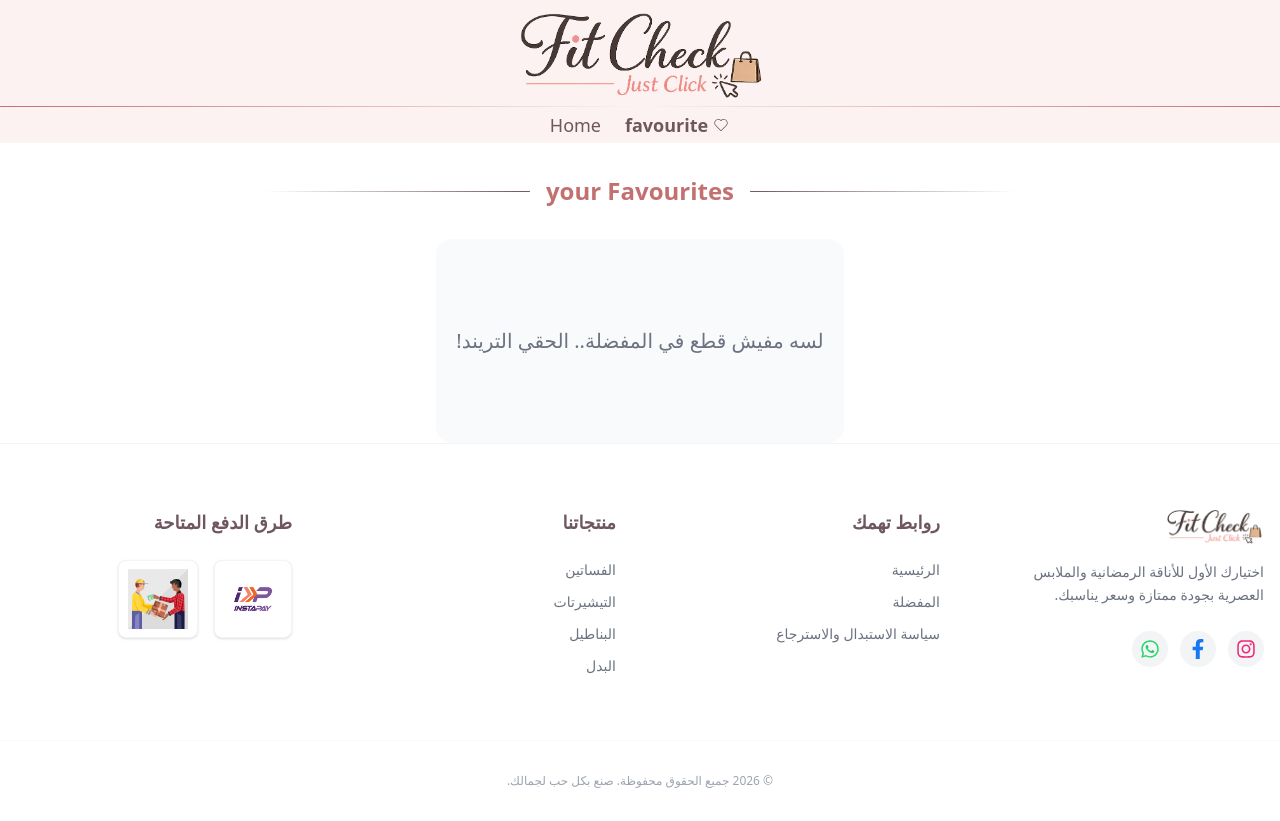
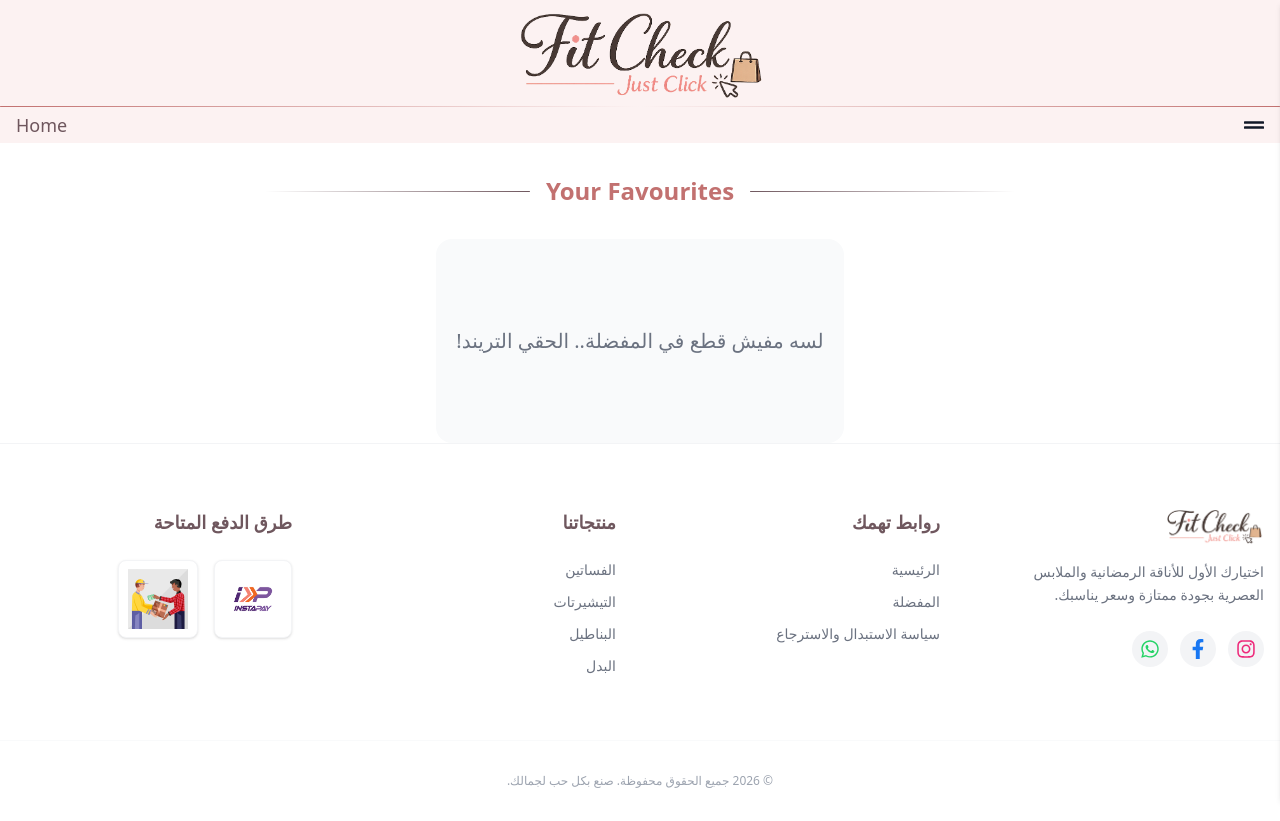
Before and after one commit to emanatiya87/fit-check, a Next.js app: page /favourit in a window 1280 px wide. Built offline with nearby package versions, Linux system fonts and the light colour scheme.

Commit message:
nav with side bar

```diff
--- a/app/favourit/page.tsx
+++ b/app/favourit/page.tsx
@@ -15,7 +15,7 @@ export default function FavouritePage() {
 
   return (
     <>
-      <Title titleText="your Favourites" color="primary" />
+      <Title titleText="Your Favourites" color="primary" />
       <div className="w-[85vw] m-auto flex flex-wrap items-start justify-center">
         {favorites.length === 0 ? (
           <div className="text-center py-20 bg-gray-50 rounded-2xl">
--- a/components/CategoriesSlider.tsx
+++ b/components/CategoriesSlider.tsx
@@ -83,7 +83,7 @@ export default function CategoriesSliderAutoSnap() {
             className="shrink-0 w-1/2 sm:w-1/2 md:w-1/4 lg:w-1/4 snap-start"
           >
             <Link href={category.href}>
-              <div className="relative w-full h-70 md:h-56 rounded-xl overflow-hidden bg-gray-100">
+              <div className="relative w-full h-70  rounded-xl overflow-hidden bg-gray-100">
                 <Image
                   src={category.image}
                   alt={category.name}
--- a/components/LayoutNav.tsx
+++ b/components/LayoutNav.tsx
@@ -2,37 +2,87 @@
 
 import Link from "next/link";
 import { usePathname } from "next/navigation";
-import { CiHeart } from "react-icons/ci";
-// import { DarkThemeToggle } from "flowbite-react";
-export default function LayoutNav() {
+import { useState } from "react";
+import { FaGripLines } from "react-icons/fa";
+import { MdClose } from "react-icons/md";
+
+export default function SidebarNav() {
   const pathname = usePathname();
+  const [isOpen, setIsOpen] = useState(false);
+
+  const links = [
+    { href: "/", label: "Home" },
+    { href: "/favourit", label: "Favourite" },
+    { href: "/dresses", label: "Dresses" },
+    { href: "/tops", label: "Tops" },
+    { href: "/pants", label: "Pants" },
+    { href: "/suits", label: "Suits" },
+    { href: "/replace", label: "Replacement" },
+  ];
 
   return (
-    <div className="flex justify-center gap-6 items-center py-1">
+    <>
+      {/* Toggle Button for Mobile */}
+      <div className="flex justify-between gap-6 items-center py-1 px-4 ">
         <Link href="/">
           <span
-          className={`text-secondary sm:text-lg ${pathname === "/" ? "font-semibold" : ""}`}
+            className={`text-secondary text-lg flex items-center gap-1 ${pathname === "/" ? "font-semibold" : ""}`}
           >
             Home
           </span>
         </Link>
+        {!isOpen && (
+          <button
+            onClick={() => setIsOpen(!isOpen)}
+            className="text-xl"
+            aria-label="Toggle Sidebar"
+          >
+            <FaGripLines />
+          </button>
+        )}
+      </div>
 
-      {/* <Link href="/replace">
-        <span
-          className={`text-secondary sm:text-lg ${pathname === "/replace" ? "font-semibold" : ""}`}
+      {/* Sidebar */}
+      <aside
+        className={`
+          fixed top-0 right-0 h-screen w-56 bg-background shadow-md
+          transform transition-transform duration-300 ease-in-out
+          ${isOpen ? "translate-x-0" : "translate-x-full"}
+          z-40 flex flex-col py-6 px-2
+        `}
       >
-          replace!
-        </span>
-      </Link> */}
+        <button
+          onClick={() => setIsOpen(!isOpen)}
+          className=" fixed top-4 right-4 text-xl"
+          aria-label="Toggle Sidebar"
+        >
+          <MdClose />
+        </button>
+        <nav className="flex flex-col gap-2">
+          {links.map((link) => (
+            <Link
+              key={link.href}
+              href={link.href}
+              className={`
+                px-4 py-2 rounded-md
+                focus:outline-none focus:ring-2 focus:ring-secondary
+                hover:text-secondary
+                ${pathname === link.href ? "text-secondary font-semibold" : "text-gray-700"}
+              `}
+              onClick={() => setIsOpen(false)}
+            >
+              {link.label}
+            </Link>
+          ))}
+        </nav>
+      </aside>
 
-      <Link href="/favourit">
-        <span
-          className={`text-secondary sm:text-lg flex items-center gap-1 ${pathname === "/favourit" ? "font-semibold" : ""}`}
-        >
-          favourite <CiHeart />
-        </span>
-      </Link>
-      {/* <DarkThemeToggle className="text-secondary " /> */}
-    </div>
+      {isOpen && (
+        <div
+          className="fixed inset-0 bg-black/30 z-30 md:hidden"
+          onClick={() => setIsOpen(false)}
+        />
+      )}
+    </>
   );
 }
```
Lines whose indentation alone changed are shown as unchanged.
